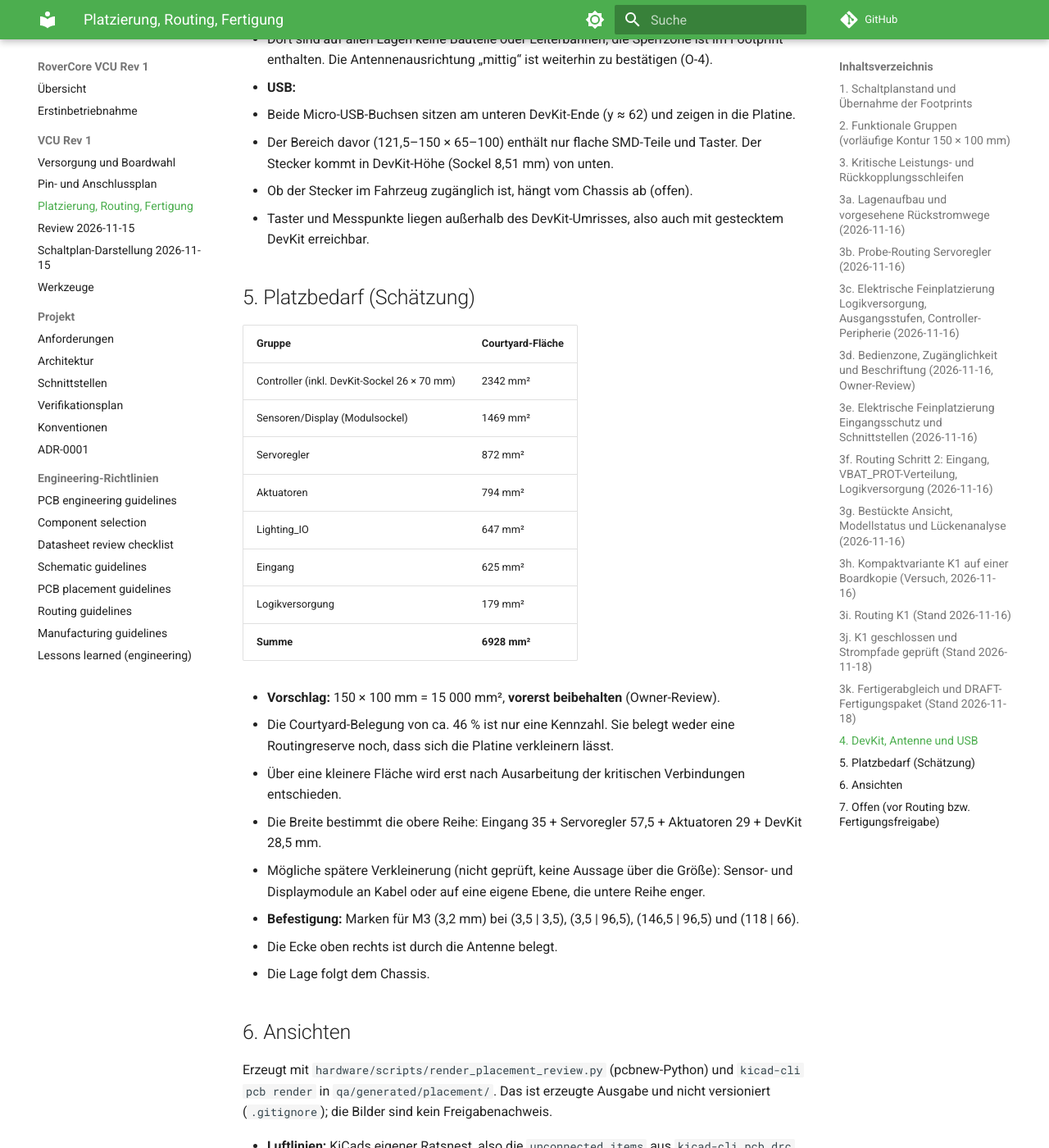
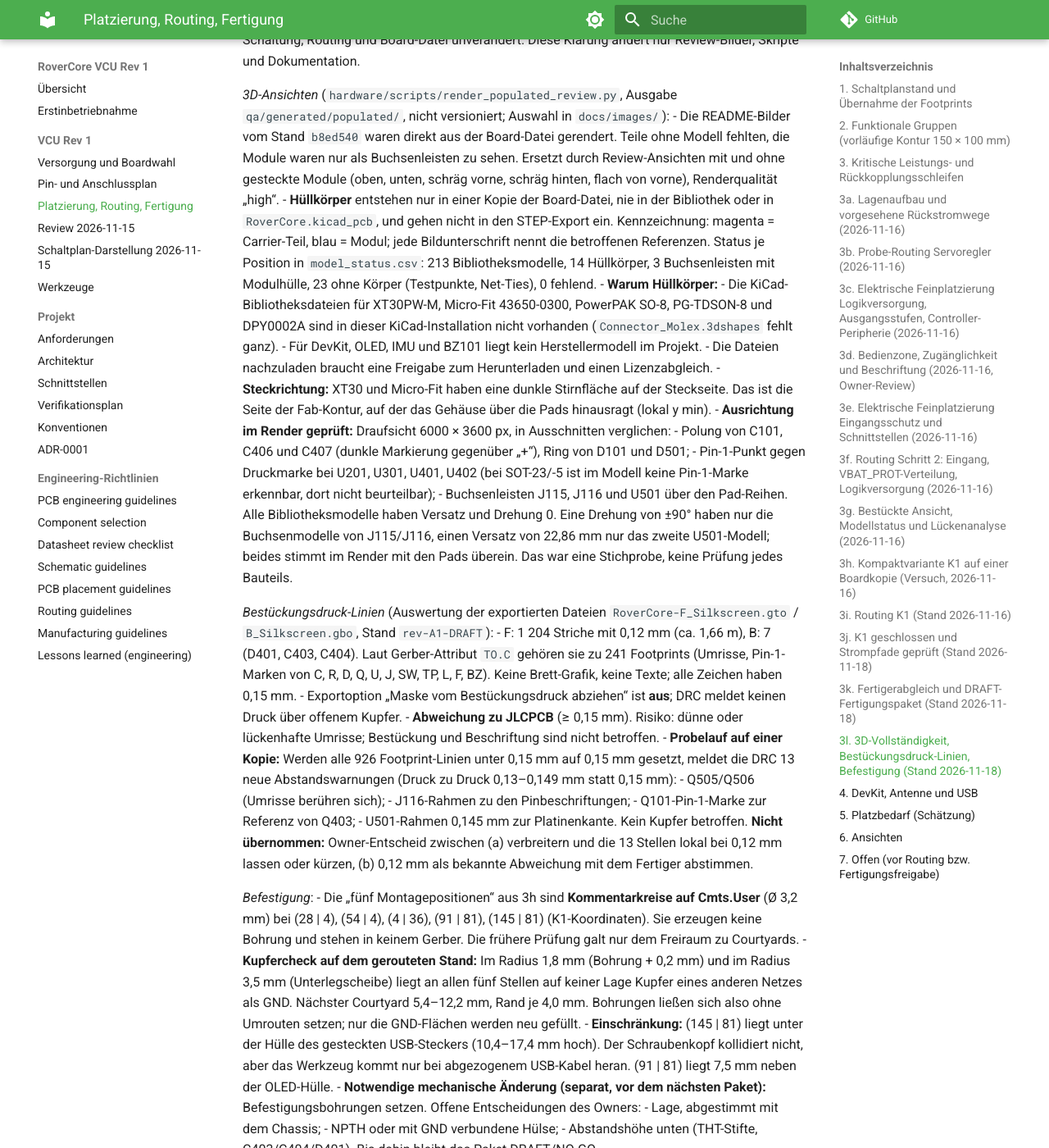
Before and after one commit to CagriCatik/RoverCore, an MkDocs documentation site: the page built from docs/vcu/rev1-platzierung.md, in a window 1280 px wide and 1400 px high, scrolled down 31933 px. Shown: the whole window at 82% size. Built offline with MkDocs 1.6.1 and Material for MkDocs 9.7.7, drawn with Linux system fonts in a browser that asks for light colours; comment, search, counter and statistics services are not loaded; some of the changed text lies outside the part shown.

Commit message:
Report 3l: 3D completeness, exported 0.12 mm silkscreen lines, mounting markers
Co-Authored-By: Claude Opus 5.5 <noreply@anthropic.com>

```diff
--- a/docs/vcu/rev1-platzierung.md
+++ b/docs/vcu/rev1-platzierung.md
@@ -1158,7 +1158,10 @@ PTH-Restring ≥ 0,15 mm, NPTH ≥ 0,5 mm, PTH-Bohrung zu Kupfer ≥ 0,28 mm bzw
 innen ≥ 0,3 mm, Via-Bohrung zu Kupfer ≥ 0,2 mm, Pad-Bohrabstand ≥ 0,45 mm,
 Pad-Pad ≥ 0,15 mm, Rand ≥ 0,2 mm, Bestückungsdruck ≥ 1,0 mm / 0,15 mm,
 Druck-Abstand ≥ 0,15 mm). Kupfer und Bohrungen erfüllten alle Werte schon
-vorher; DRC mit Regelsatz: 0 Verstöße, 0 offene Verbindungen.
+vorher; DRC mit Regelsatz: 0 Verstöße, 0 offene Verbindungen. **Grenze der
+Aussage:** KiCads DRC kennt keine Mindest-Linienbreite für den
+Bestückungsdruck; der Regelsatz prüft dort nur Texte und Abstände. Die
+Linienbreite ist damit **nicht** abgedeckt (3l).
 
 *Bestückungsdruck* (`hardware/scripts/silk_jlc.py`):
 - 230 Texte unter dem Minimum (Referenzen 0,8/0,12 mm, Modul-Pinbeschriftungen
@@ -1166,10 +1169,9 @@ vorher; DRC mit Regelsatz: 0 Verstöße, 0 offene Verbindungen.
 - 38 Referenzen kollidierten danach mit Druck oder Pads; sie stehen nur noch
   auf der Bestückungszeichnung (Fab-Lage), z. B. C408–C417, R415–R419, TP401,
   TP402. Die U501-Pinmarke „J3-1“ liegt auf F.Fab.
-- **Abweichung:** Umrisslinien der Bibliotheks-Footprints haben 0,12 mm
-  Strich (919 Linien) und liegen unter den 0,15 mm von JLCPCB. Sie sind keine
-  Zeichen; das Risiko ist ein dünner oder lückenhafter Druck, nicht eine
-  falsche Bestückung. Nicht geändert (Bibliotheksstand); Owner-Entscheid.
+- **Bekannte Abweichung:** Umrisslinien der Bibliotheks-Footprints haben
+  0,12 mm Strich und liegen unter den 0,15 mm von JLCPCB; Auswertung des
+  exportierten Gerbers in 3l. Nicht geändert; Owner-Entscheid.
 
 *Hülsenkupfer – Einschränkung*: JLCPCB nennt nur eine **mittlere**
 Hülsendicke von 18 µm. Die Rechnungen setzen 18 µm an der **dünnsten** Stelle
@@ -1212,11 +1214,93 @@ Geltungsbedingung).
   - Die Bestückungszeichnung aus `kit export` ist auf A4 1:1 kaum lesbar;
     ergänzend `qa/generated/fab/assembly_refs_top.pdf` / `_bottom.pdf`
     (nur Referenzen, skaliert).
-- **Keine Befestigungsbohrungen** auf K1 (Chassis offen, Abschnitt 7). Für den
-  Prototyp auf dem Labortisch unkritisch; für den Einbau offen.
+- **Keine Befestigungsbohrungen** auf K1, nur Kommentarmarken (3l). Vor der
+  Fertigung festzulegen.
 
 Erstinbetriebnahme: [docs/bringup.md](../bringup.md) (Versorgung, D501,
 Servostrompfad, Abbruchkriterien).
+
+## 3l. 3D-Vollständigkeit, Bestückungsdruck-Linien, Befestigung (Stand 2026-11-18)
+
+Schaltung, Routing und Board-Datei unverändert. Diese Klärung ändert nur
+Review-Bilder, Skripte und Dokumentation.
+
+*3D-Ansichten* (`hardware/scripts/render_populated_review.py`, Ausgabe
+`qa/generated/populated/`, nicht versioniert; Auswahl in `docs/images/`):
+- Die README-Bilder vom Stand `b8ed540` waren direkt aus der Board-Datei
+  gerendert. Teile ohne Modell fehlten, die Module waren nur als
+  Buchsenleisten zu sehen. Ersetzt durch Review-Ansichten mit und ohne
+  gesteckte Module (oben, unten, schräg vorne, schräg hinten, flach von vorne),
+  Renderqualität „high“.
+- **Hüllkörper** entstehen nur in einer Kopie der Board-Datei, nie in der
+  Bibliothek oder in `RoverCore.kicad_pcb`, und gehen nicht in den STEP-Export
+  ein. Kennzeichnung: magenta = Carrier-Teil, blau = Modul; jede Bildunterschrift
+  nennt die betroffenen Referenzen. Status je Position in `model_status.csv`:
+  213 Bibliotheksmodelle, 14 Hüllkörper, 3 Buchsenleisten mit Modulhülle,
+  23 ohne Körper (Testpunkte, Net-Ties), 0 fehlend.
+- **Warum Hüllkörper:**
+  - Die KiCad-Bibliotheksdateien für XT30PW-M, Micro-Fit 43650-0300,
+    PowerPAK SO-8, PG-TDSON-8 und DPY0002A sind in dieser KiCad-Installation
+    nicht vorhanden (`Connector_Molex.3dshapes` fehlt ganz).
+  - Für DevKit, OLED, IMU und BZ101 liegt kein Herstellermodell im Projekt.
+  - Die Dateien nachzuladen braucht eine Freigabe zum Herunterladen und einen
+    Lizenzabgleich.
+- **Steckrichtung:** XT30 und Micro-Fit haben eine dunkle Stirnfläche auf der
+  Steckseite. Das ist die Seite der Fab-Kontur, auf der das Gehäuse über die
+  Pads hinausragt (lokal y min).
+- **Ausrichtung im Render geprüft:** Draufsicht 6000 × 3600 px, in Ausschnitten
+  verglichen:
+  - Polung von C101, C406 und C407 (dunkle Markierung gegenüber „+“), Ring
+    von D101 und D501;
+  - Pin-1-Punkt gegen Druckmarke bei U201, U301, U401, U402 (bei SOT-23/-5
+    ist im Modell keine Pin-1-Marke erkennbar, dort nicht beurteilbar);
+  - Buchsenleisten J115, J116 und U501 über den Pad-Reihen.
+  Alle Bibliotheksmodelle haben Versatz und Drehung 0. Eine Drehung von ±90°
+  haben nur die Buchsenmodelle von J115/J116, einen Versatz von 22,86 mm nur
+  das zweite U501-Modell; beides stimmt im Render mit den Pads überein. Das
+  war eine Stichprobe, keine Prüfung jedes Bauteils.
+
+*Bestückungsdruck-Linien* (Auswertung der exportierten Dateien
+`RoverCore-F_Silkscreen.gto` / `B_Silkscreen.gbo`, Stand `rev-A1-DRAFT`):
+- F: 1 204 Striche mit 0,12 mm (ca. 1,66 m), B: 7 (D401, C403, C404). Laut
+  Gerber-Attribut `TO.C` gehören sie zu 241 Footprints (Umrisse, Pin-1-Marken
+  von C, R, D, Q, U, J, SW, TP, L, F, BZ). Keine Brett-Grafik, keine Texte; alle
+  Zeichen haben 0,15 mm.
+- Exportoption „Maske vom Bestückungsdruck abziehen“ ist **aus**; DRC meldet
+  keinen Druck über offenem Kupfer.
+- **Abweichung zu JLCPCB** (≥ 0,15 mm). Risiko: dünne oder lückenhafte
+  Umrisse; Bestückung und Beschriftung sind nicht betroffen.
+- **Probelauf auf einer Kopie:** Werden alle 926 Footprint-Linien unter
+  0,15 mm auf 0,15 mm gesetzt, meldet die DRC 13 neue Abstandswarnungen
+  (Druck zu Druck 0,13–0,149 mm statt 0,15 mm):
+  - Q505/Q506 (Umrisse berühren sich);
+  - J116-Rahmen zu den Pinbeschriftungen;
+  - Q101-Pin-1-Marke zur Referenz von Q403;
+  - U501-Rahmen 0,145 mm zur Platinenkante.
+  Kein Kupfer betroffen. **Nicht übernommen:** Owner-Entscheid zwischen
+  (a) verbreitern und die 13 Stellen lokal bei 0,12 mm lassen oder kürzen,
+  (b) 0,12 mm als bekannte Abweichung mit dem Fertiger abstimmen.
+
+*Befestigung*:
+- Die „fünf Montagepositionen“ aus 3h sind **Kommentarkreise auf Cmts.User**
+  (Ø 3,2 mm) bei (28 | 4), (54 | 4), (4 | 36), (91 | 81), (145 | 81)
+  (K1-Koordinaten). Sie erzeugen keine Bohrung und stehen in keinem Gerber.
+  Die frühere Prüfung galt nur dem Freiraum zu Courtyards.
+- **Kupfercheck auf dem gerouteten Stand:** Im Radius 1,8 mm (Bohrung + 0,2 mm)
+  und im Radius 3,5 mm (Unterlegscheibe) liegt an allen fünf Stellen auf keiner
+  Lage Kupfer eines anderen Netzes als GND. Nächster Courtyard 5,4–12,2 mm,
+  Rand je 4,0 mm. Bohrungen ließen sich also ohne Umrouten setzen; nur die
+  GND-Flächen werden neu gefüllt.
+- **Einschränkung:** (145 | 81) liegt unter der Hülle des gesteckten
+  USB-Steckers (10,4–17,4 mm hoch). Der Schraubenkopf kollidiert nicht, aber
+  das Werkzeug kommt nur bei abgezogenem USB-Kabel heran. (91 | 81) liegt
+  7,5 mm neben der OLED-Hülle.
+- **Notwendige mechanische Änderung (separat, vor dem nächsten Paket):**
+  Befestigungsbohrungen setzen. Offene Entscheidungen des Owners:
+  - Lage, abgestimmt mit dem Chassis;
+  - NPTH oder mit GND verbundene Hülse;
+  - Abstandshöhe unten (THT-Stifte, C403/C404/D401).
+  Bis dahin bleibt das Paket DRAFT/NO-GO.
 
 ## 4. DevKit, Antenne und USB
 
```
